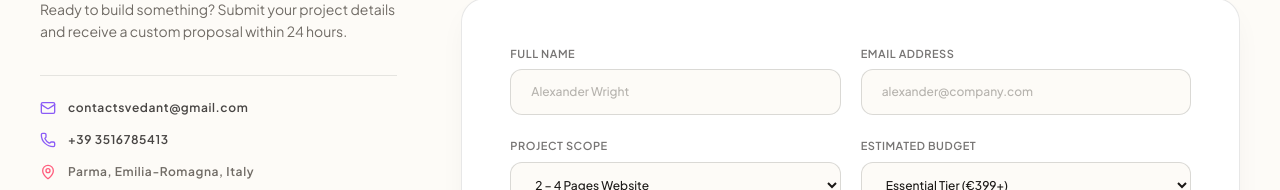
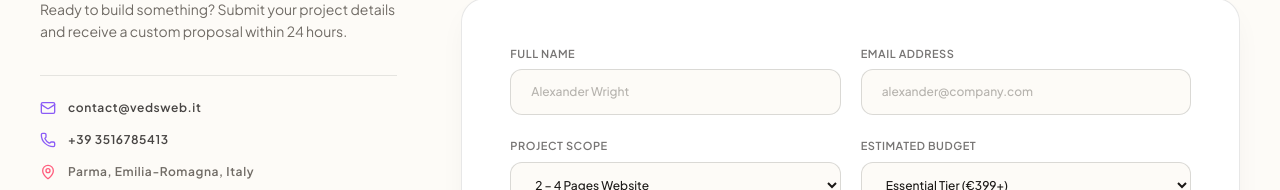
Before and after one commit to vedantjoliya/vedsweb.it, a React (Vite) app: page /contact in a window 1280 px wide. Shown: the part 395-585 px from the top of the page. Built offline with nearby package versions, Linux system fonts and the light colour scheme; no server answers; the database is empty.

Commit message:
fix: update contact email to contact@vedsweb.it across all components, metadata, and docs

```diff
--- a/index.html
+++ b/index.html
@@ -68,7 +68,7 @@
           "logo": "https://i.postimg.cc/x1Gxw5Mz/logo-1.png",
           "image": "https://i.postimg.cc/x1Gxw5Mz/logo-1.png",
           "telephone": "+393516785413",
-          "email": "contactsvedant@gmail.com",
+          "email": "contact@vedsweb.it",
           "priceRange": "€399 - €1499",
           "description": "Bespoke web design and engineering studio led by Vedant Joliya, specializing in Framer web apps, custom UI/UX design systems, and Google Search Console indexing.",
           "founder": { "@id": "https://vedsweb.it/#person" },
@@ -98,7 +98,7 @@
           "jobTitle": "Founder & Lead Web Engineer",
           "url": "https://vedsweb.it",
           "image": "https://vedantjoliya.free.nf/profile.jpg",
-          "email": "contactsvedant@gmail.com",
+          "email": "contact@vedsweb.it",
           "telephone": "+393516785413",
           "worksFor": { "@id": "https://vedsweb.it/#organization" },
           "knowsLanguage": ["English", "Italian", "Hindi", "Gujarati"],
--- a/scripts/generate_pdf_deck.cjs
+++ b/scripts/generate_pdf_deck.cjs
@@ -70,7 +70,7 @@ async function buildPDF() {
   doc.fillColor('#8B5CF6').fontSize(9.5).font('Helvetica-Bold').text('+39 3516785413', 185, 390, { link: 'tel:+393516785413' });
 
   doc.fillColor('#71717A').fontSize(7.5).font('Helvetica-Bold').text('EMAIL ADDRESS', 345, 378);
-  doc.fillColor('#8B5CF6').fontSize(9.5).font('Helvetica-Bold').text('contactsvedant@gmail.com', 345, 390, { link: 'mailto:contactsvedant@gmail.com' });
+  doc.fillColor('#8B5CF6').fontSize(9.5).font('Helvetica-Bold').text('contact@vedsweb.it', 345, 390, { link: 'mailto:contact@vedsweb.it' });
 
   // Structured Metadata Row 2
   doc.fillColor('#71717A').fontSize(7.5).font('Helvetica-Bold').text('OFFICIAL PORTFOLIO WEBSITE', 65, 412);
--- a/src/components/ContactSection.jsx
+++ b/src/components/ContactSection.jsx
@@ -24,7 +24,7 @@ export const ContactSection = () => {
       `Name: ${formData.name}\nEmail: ${formData.email}\nProject Type: ${formData.projectType}\nBudget Tier: ${formData.budget}\nCurrency: ${currency}\n\nProject Brief:\n${formData.message}`
     );
 
-    window.location.href = `mailto:contactsvedant@gmail.com?subject=${subject}&body=${body}`;
+    window.location.href = `mailto:contact@vedsweb.it?subject=${subject}&body=${body}`;
     setSubmitted(true);
   };
 
--- a/src/context/PortfolioContext.jsx
+++ b/src/context/PortfolioContext.jsx
@@ -774,7 +774,7 @@ export const PortfolioProvider = ({ children }) => {
   const contactInfo = {
     phone: '+39 3516785413',
     phoneFormatted: '+39 3516785413',
-    email: 'contactsvedant@gmail.com',
+    email: 'contact@vedsweb.it',
     location: 'Parma, Emilia-Romagna, Italy'
   };
 
--- a/src/pages/ContactPage.jsx
+++ b/src/pages/ContactPage.jsx
@@ -28,7 +28,7 @@ export const ContactPage = () => {
 
     const subject = encodeURIComponent(`VedsWeb Project Inquiry: ${formData.projectType} from ${formData.name}`);
     const body = encodeURIComponent(`Name: ${formData.name}\nEmail: ${formData.email}\nProject: ${formData.projectType}\nBudget: ${formData.budget}\nCurrency: ${currency}\n\nBrief:\n${formData.message}`);
-    window.location.href = `mailto:contactsvedant@gmail.com?subject=${subject}&body=${body}`;
+    window.location.href = `mailto:contact@vedsweb.it?subject=${subject}&body=${body}`;
     setSubmitted(true);
   };
 
```
Also changed, not shown: 1 other file (tests, documents, lock files or other folders).
